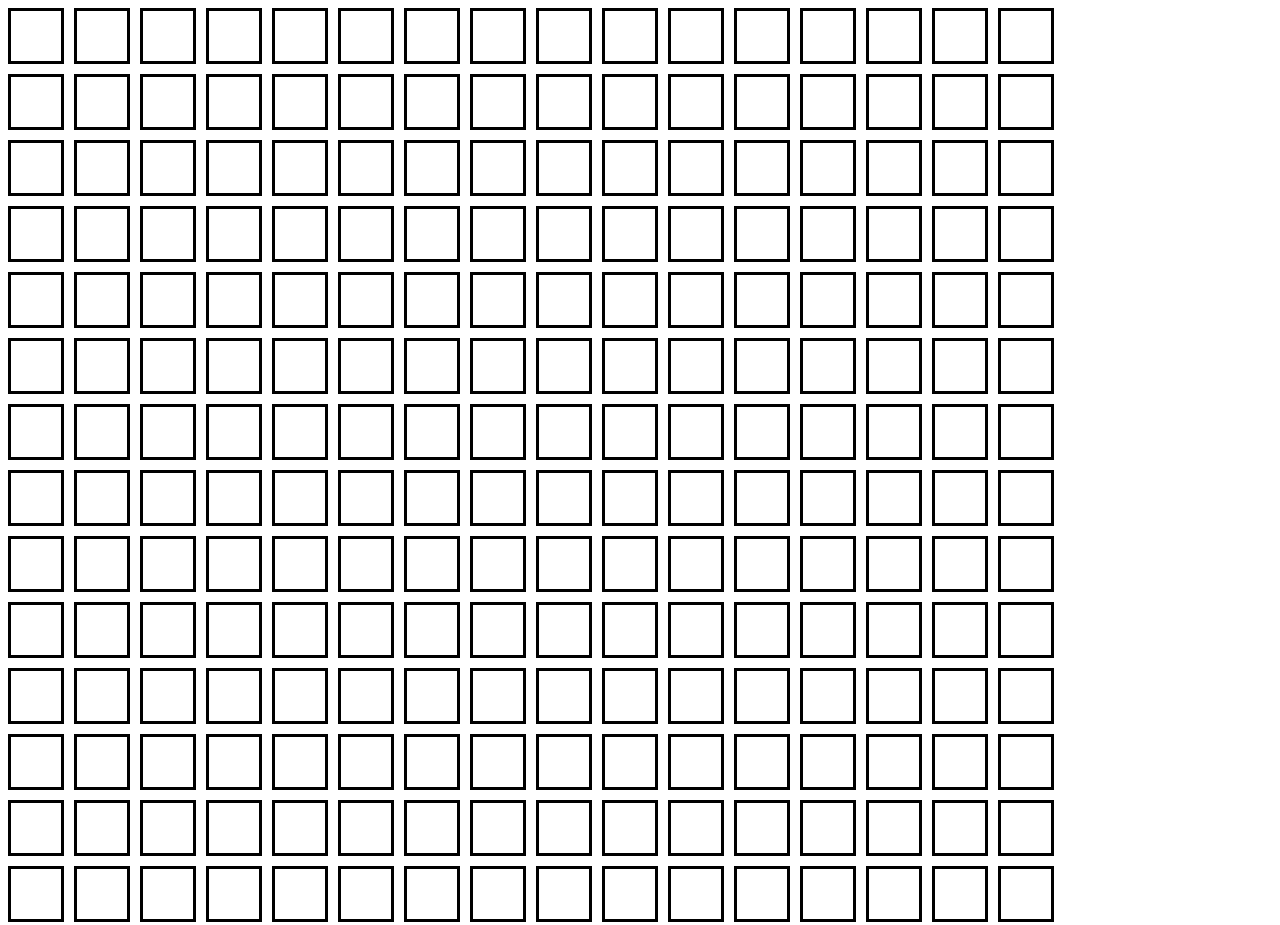
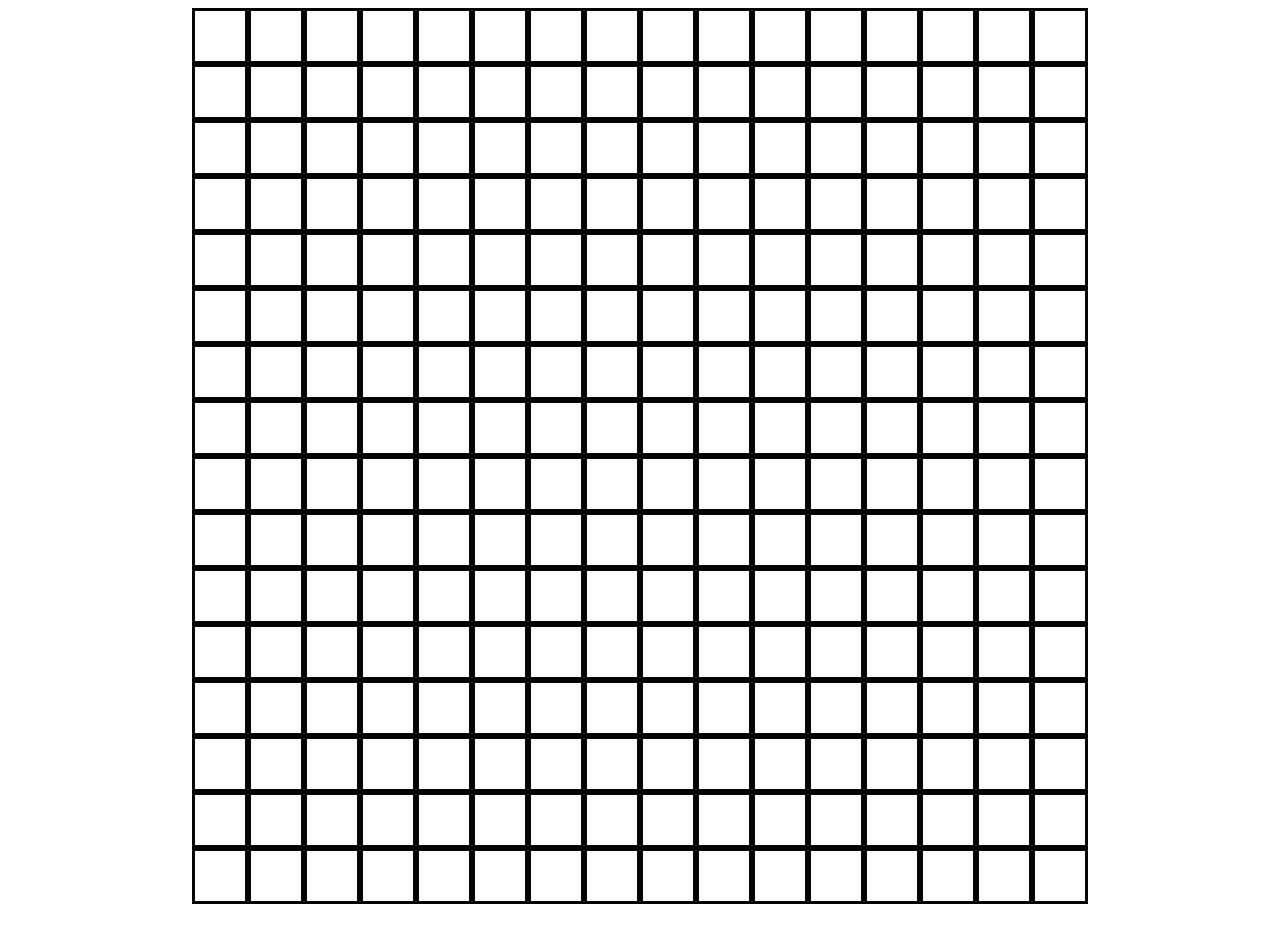
Before and after one commit to onyto/odin-etch-a-sketch, a plain HTML site: page index.html in a window 1280 px wide. Shown: the top 925 px of the page. Drawn offline with Linux system fonts and the light colour scheme.

Commit message:
Center the grid and remove gaps between squares

```diff
--- a/style.css
+++ b/style.css
@@ -1,14 +1,11 @@
 #container {
   display: flex;
   flex-direction: column;
+  align-items: center;
 }
 
 .row {
   display: flex;
-}
-
-#container, .row {
-  gap: 10px;
 }
 
 .square {
```
